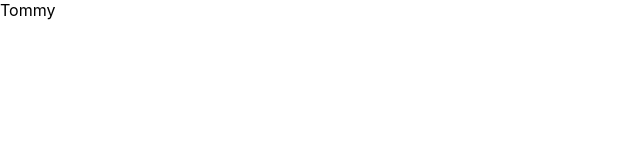
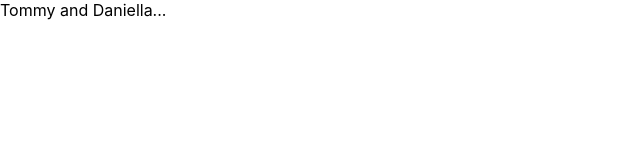
Before and after one commit to saadtom/tommy-tic-tac-teo, a React (Create React App) app: page / in a window 1280 px wide. Shown: the top 160 px of the page, without its empty margins (0-640 px from the left). Built offline with nearby package versions, Linux system fonts and the light colour scheme.

Commit message:
tommy tic tac teo third commit

```diff
--- a/src/App.js
+++ b/src/App.js
@@ -5,7 +5,7 @@ class App extends Component {
   render() {
     return (
       <div className="App">
-        Tommy
+        Tommy and Daniella...
       </div>
     );
   }
--- a/src/index.js
+++ b/src/index.js
@@ -3,5 +3,4 @@ import ReactDOM from 'react-dom';
 import './index.css';
 import App from './App';
 
-
 ReactDOM.render(<App />, document.getElementById('root'));
```
Also changed, not shown: src/square.js (added).
